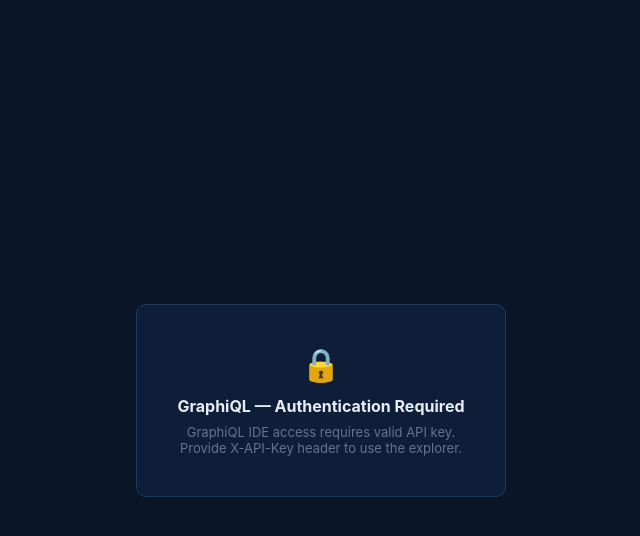
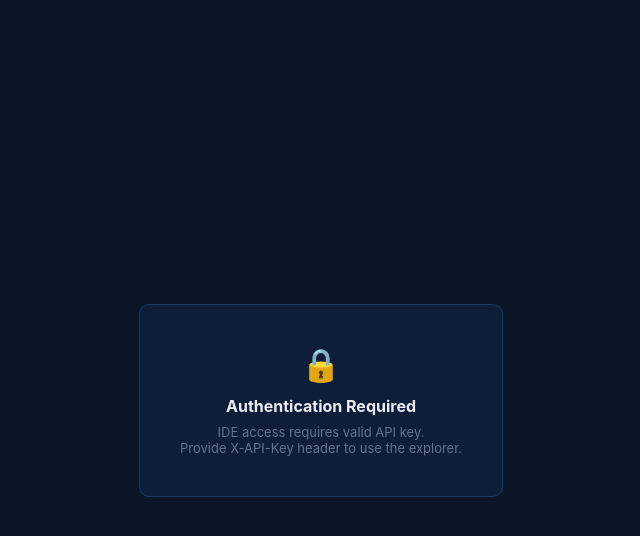
Before and after one commit to hacktifytechnologies/RB3-Range1, a Flask app: page /graphiql in a window 1280 px wide. Shown: the top 536 px of the page, without its empty margins (319-959 px from the left). Run offline with Flask 3, Linux system fonts and the light colour scheme; parts of the project's set-up code (start-up, migrations or seed data) failed here and were passed over.

Commit message:
Update graphiql.html

```diff
--- a/machines/M2-ext-graphql-api/app/templates/graphiql.html
+++ b/machines/M2-ext-graphql-api/app/templates/graphiql.html
@@ -1,5 +1,5 @@
 <!DOCTYPE html><html lang="en"><head><meta charset="UTF-8">
-<title>GraphiQL — RPAL Exploration Data API</title>
+<title>RPAL Exploration Data API</title>
 <style>*{box-sizing:border-box;margin:0;padding:0}
 body{background:#0a1628;color:#e8edf5;font-family:-apple-system,sans-serif;min-height:100vh;
 display:flex;align-items:center;justify-content:center}
@@ -7,6 +7,6 @@ display:flex;align-items:center;justify-content:center}
 .icon{font-size:32px;margin-bottom:12px}.title{font-size:16px;font-weight:700;margin-bottom:8px}
 .sub{font-size:13px;color:#64748b}</style></head>
 <body><div class="msg"><div class="icon">🔒</div>
-<div class="title">GraphiQL — Authentication Required</div>
-<div class="sub">GraphiQL IDE access requires valid API key.<br>
+<div class="title">Authentication Required</div>
+<div class="sub">IDE access requires valid API key.<br>
 Provide X-API-Key header to use the explorer.</div></div></body></html>
```
